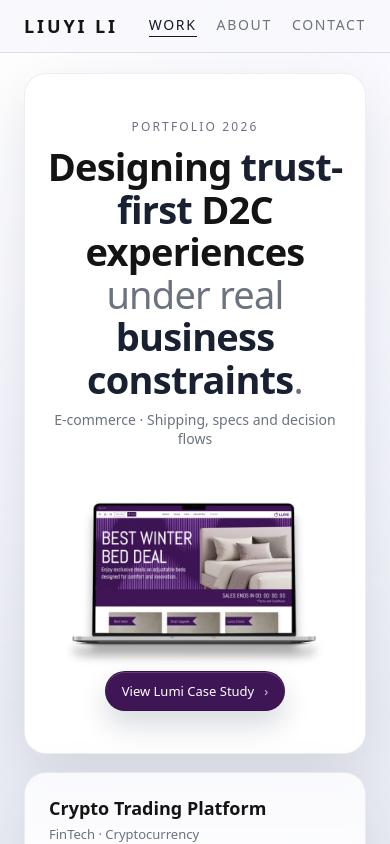
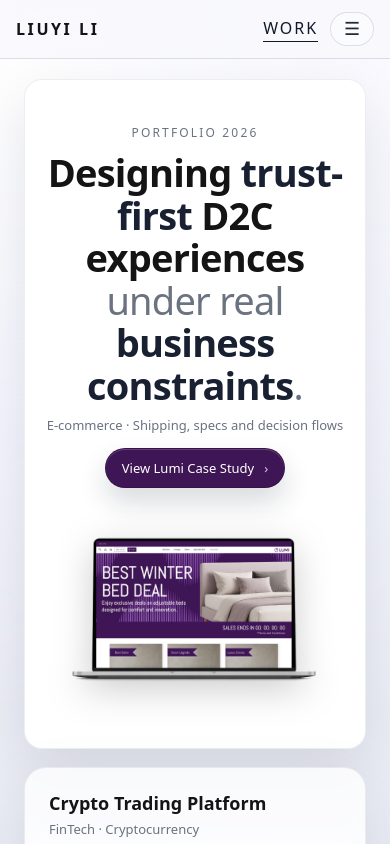
Before and after one commit to LiuyiLi2000/UIUXPortfolio2026, a React (Vite) app: page / in a window 390 px wide. Shown: the top 844 px of the page. Built offline with nearby package versions, Linux system fonts and the light colour scheme.

Commit message:
Fix hero CTA layering and device crop

```diff
--- a/src/components/Layout.jsx
+++ b/src/components/Layout.jsx
@@ -1,26 +1,60 @@
 import { Link, NavLink } from "react-router-dom";
+import { useState } from "react";
 
 export default function Layout({ children }) {
+  const [open, setOpen] = useState(false);
+
   return (
     <div className="page-root">
-      {/* 顶部导航 */}
       <header className="site-header">
         <nav className="site-header-inner">
-          {/* 左侧名字 */}
-          <Link to="/" className="site-logo">
+          <Link to="/" className="site-logo" onClick={() => setOpen(false)}>
             LIUYI LI
           </Link>
 
-          {/* 右侧导航 */}
-          <div className="site-nav">
+          {/* 桌面导航（保留） */}
+          <div className="site-nav site-nav-desktop">
             <NavItem to="/">Work</NavItem>
             <NavItem to="/about">About</NavItem>
             <NavItem to="/contact">Contact</NavItem>
           </div>
+
+          {/* 移动端：Work + Menu */}
+          <div className="site-nav site-nav-mobile">
+            <NavItem to="/" onClick={() => setOpen(false)}>Work</NavItem>
+
+            <button
+              className="site-menu-btn"
+              aria-label="Open menu"
+              aria-expanded={open}
+              onClick={() => setOpen(v => !v)}
+            >
+              ☰
+            </button>
+          </div>
         </nav>
+
+        {/* Mobile dropdown */}
+        <div className={`site-menu ${open ? "is-open" : ""}`}>
+          <NavLink to="/about" className="site-menu-item" onClick={() => setOpen(false)}>
+            About
+          </NavLink>
+          <NavLink to="/contact" className="site-menu-item" onClick={() => setOpen(false)}>
+            Contact
+          </NavLink>
+
+          <div className="site-menu-sep" />
+
+          <a className="site-menu-item" href="mailto:liliuyi1224@gmail.com">Email</a>
+          <a className="site-menu-item" href="https://www.linkedin.com/in/liuyi-li/" target="_blank" rel="noreferrer">
+            LinkedIn
+          </a>
+          <a className="site-menu-item" href="https://github.com/LiuyiLi2000" target="_blank" rel="noreferrer">
+            GitHub
+          </a>
+        </div>
       </header>
 
-      {/* 页面主体 */}
       <main className="page-main">{children}</main>
 
       {/* Footer */}
--- a/src/index.css
+++ b/src/index.css
@@ -54,23 +54,17 @@ body {
   flex-direction: column;
 }
 
-/* 顶部玻璃导航 */
+/* 原有 header 保留 */
 .site-header {
   position: sticky;
   top: 0;
   z-index: 20;
-
-  /* 关键：磨砂玻璃效果 */
   backdrop-filter: blur(22px);
   -webkit-backdrop-filter: blur(22px);
-
-  /* 半透明一点，让下面的渐变透上来 */
   background: rgba(247, 247, 252, 0.65);
-
   border-bottom: 1px solid rgba(148, 163, 184, 0.32);
 }
 
-/* 导航内部布局 */
 .site-header-inner {
   max-width: 1120px;
   margin: 0 auto;
@@ -80,7 +74,6 @@ body {
   justify-content: space-between;
 }
 
-/* 左边名字 */
 .site-logo {
   font-size: 18px;
   letter-spacing: 0.16em;
@@ -90,16 +83,88 @@ body {
   text-decoration: none;
 }
 
-/* 右边导航容器 */
-.site-nav {
-  display: flex;
-  gap: 20px;
+/* ✅ 统一 NavLink 样式（替代 inline style） */
+.site-navlink{
+  letter-spacing: 0.12em;
+  text-transform: uppercase;
+  font-weight: 500;
+  color: var(--text-muted);
+  border-bottom: 1px solid transparent;
+  padding-bottom: 2px;
+  text-decoration: none;
   font-size: 14px;
 }
 
-/* 主体内容 */
-.page-main {
-  flex: 1;
+.site-navlink.active{
+  color: #111827;
+  border-bottom-color: #111827;
+}
+
+/* 桌面 / 移动端导航容器 */
+.site-nav { display: flex; align-items: center; gap: 20px; }
+.site-nav-mobile { display: none; }
+
+/* ✅ Apple-style menu button */
+.site-menu-btn{
+  height: 34px;
+  width: 44px;
+  border-radius: 999px;
+  border: 1px solid rgba(148, 163, 184, 0.32);
+  background: rgba(255,255,255,0.55);
+  color: rgba(17,24,39,0.92);
+  font-size: 18px;
+  line-height: 1;
+  display: inline-flex;
+  align-items: center;
+  justify-content: center;
+  cursor: pointer;
+}
+
+/* ✅ 下拉菜单（默认隐藏） */
+.site-menu{
+  max-width: 1120px;
+  margin: 0 auto;
+  padding: 0 24px;
+
+  /* 关键：折叠 */
+  max-height: 0;
+  overflow: hidden;
+  transition: max-height 220ms ease;
+}
+
+.site-menu.is-open{
+  max-height: 360px; /* 足够容纳菜单项 */
+}
+
+.site-menu-item{
+  display: block;
+  padding: 12px 8px;
+  text-decoration: none;
+  color: rgba(17,24,39,0.92);
+  font-size: 14px;
+  border-radius: 12px;
+}
+
+.site-menu-item:hover{
+  background: rgba(15,23,42,0.05);
+}
+
+.site-menu-sep{
+  height: 1px;
+  background: rgba(148, 163, 184, 0.26);
+  margin: 8px 0;
+}
+
+/* ✅ Mobile：降噪 */
+@media (max-width: 720px){
+  .site-header-inner{
+    padding: 12px 16px;
+  }
+
+  .site-nav-desktop{ display: none; }
+  .site-nav-mobile{ display: flex; gap: 12px; }
+
+  .site-logo{ font-size: 16px; }
 }
 
 /* Footer */
@@ -137,7 +202,7 @@ main {
 }
 
 /* Home */
- a {
+a {
   color: inherit;
   text-decoration: none;
 }
@@ -145,6 +210,7 @@ main {
 main {
   min-height: 100vh;
 }
+
 /* home */
 .p1home{
   max-width: 1120px;
@@ -158,9 +224,15 @@ main {
   border: 1px solid rgba(148,163,184,0.18);
   border-radius: 22px;
   box-shadow: 0 20px 56px rgba(15,23,42,0.10);
-  padding: 32px 40px 22px;
+
+  /* ✅ 关键：底部 padding 归零，裁切舞台在下面 */
+  padding: 32px 40px 0px;
+
   text-align: center;
   backdrop-filter: blur(10px);
+
+  /* ✅ 关键：圆角裁切（桌面裁一半靠这个） */
+  overflow: hidden;
 }
 
 /* kicker */
@@ -187,7 +259,7 @@ main {
   font-weight: 500;
 }
 
-/* ✅ 关键词强调（配合 JSX 里用 <strong className="p1em">trust-first</strong>） */
+/* 关键词强调 */
 .p1em{
   font-weight: 700;
   color: rgba(15,23,42,0.96);
@@ -201,28 +273,17 @@ main {
   color: var(--text-muted);
 }
 
-/* ✅ 设备图 */
-.p1device{
-  width: 100%;
-  max-width: 700px;
-  height: auto;
-  display: block;
-
-  /* 关键：更稳定的布局 */
-  margin: -5% auto 12px;
-  transform: translateY(-10px);
-
-  /* 你现在这条阴影很高级，保留，但稍微更“接触点”一点 */
-  filter: drop-shadow(0 12px 5px rgba(0,0,0,0.32));
-}
-
 /* CTA */
 .p1ctaRow{
   display: flex;
   justify-content: center;
   gap: 12px;
-  margin-top: -2%;
-  margin-bottom: 2%;
+  margin-top: 18px;
+  margin-bottom: 0px;
+
+  /* ✅ 让 z-index 生效 + 压到最上层 */
+  position: relative;
+  z-index: 5;
 }
 
 .p1btn{
@@ -237,17 +298,12 @@ main {
   transition: transform 160ms ease, box-shadow 160ms ease, background 160ms ease, border-color 160ms ease;
 }
 
-/* ✅ Primary：更利落的边界 + subtle inner highlight（更“贵”） */
 .p1btnPrimary{
   background: #3E1555;
   color: #fff;
-
-  /* 外部阴影更干净（不糊）+ 内发光一点点 */
   box-shadow:
     0 14px 28px rgba(15,23,42,0.16),
     inset 0 1px 0 rgba(255,255,255,0.18);
-
-  /* 1px 边框：比以前更“有重量” */
   border: 1px solid rgba(0,0,0,0.14);
 }
 
@@ -270,8 +326,67 @@ main {
 }
 
 .p1btnFull{ width: 100%; }
+.p1arrow{ color: inherit; opacity: .8; }
 
-.p1arrow{ color: inherit; opacity: .8; }
+/* ✅ Apple 风格：设备图舞台容器 */
+.p1deviceWrap{
+  width: 100%;
+  display: flex;
+  justify-content: center;
+
+  height: clamp(320px, 42vw, 520px);
+  overflow: hidden;
+  margin-top: -10%;
+
+  /* ✅ 让 z-index 生效 + 放在 CTA 下层 */
+  position: relative;
+  z-index: 1;
+}
+
+/* ✅ 设备图本体 */
+.p1device{
+  width: min(1200px, 100%);
+  height: 100%;
+  display: block;
+
+  object-fit: cover;
+  object-position: center top;
+
+  /* ✅ 关键：就算盖住也不抢点击 */
+  pointer-events: none;
+}
+
+
+/* ✅ Mobile：完整露出（不裁切） */
+@media (max-width: 640px){
+  .p1hero{
+    padding: 22px 18px 0px;
+    border-radius: 18px;
+  }
+
+  .p1title{ font-size: 30px; }
+  .p1sub{ font-size: 13px; }
+
+  .p1ctaRow{
+    margin-top: 14px;
+    margin-bottom: 10px;
+  }
+
+  .p1deviceWrap{
+    height: auto;       /* ✅ 放开 */
+    overflow: visible;  /* ✅ 不裁切 */
+    margin-top: -5%;
+  }
+
+  .p1device{
+    height: auto;       /* ✅ 图片按自身比例 */
+    object-fit: contain;
+    object-position: center;
+
+    filter: drop-shadow(0 10px 18px rgba(0,0,0,0.20));
+  }
+}
+
 
 /* 下方两张卡 */
 .p1below{
--- a/src/pages/Home.jsx
+++ b/src/pages/Home.jsx
@@ -21,17 +21,17 @@ export default function Home() {
         </h1>
 
         <p className="p1sub">E-commerce · Shipping, specs and decision flows</p>
-
+        <div className="p1ctaRow">
+          <a className="p1btn p1btnPrimary" href={`${base}lumi`}>
+            View Lumi Case Study <span className="p1arrow">›</span>
+          </a>
+        </div>
         {/* 如果你 CSS 里没有 .p1deviceWrap，也没关系；这个 div 不会影响布局 */}
         <div className="p1deviceWrap">
           <img className="p1device" src={heroImg2} alt="Lumi hero preview" />
         </div>
 
-        <div className="p1ctaRow">
-          <a className="p1btn p1btnPrimary" href={`${base}lumi`}>
-            View Lumi Case Study <span className="p1arrow">›</span>
-          </a>
-        </div>
+
       </section>
 
       {/* 下方两张卡 */}
```
Also changed, not shown: src/assets/Hero2.png, src/assets/Hero3.png (added).
